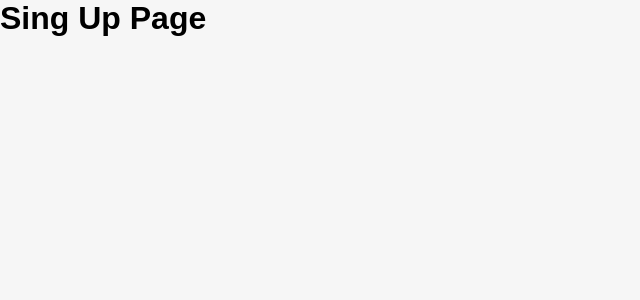
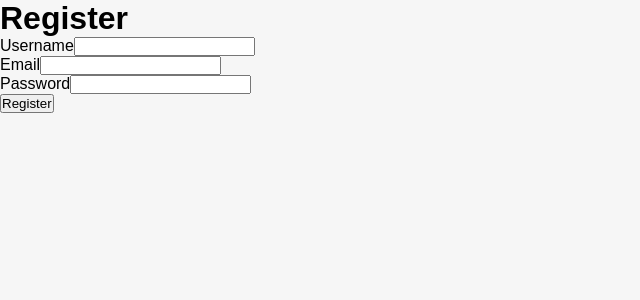
Before and after one commit to HamiAvet/app-router-diary, a Next.js app in the folder nextjs-diary/: page /register in a window 1280 px wide. Shown: the top 300 px of the page, without its empty margins (0-640 px from the left). Built offline with nearby package versions, Linux system fonts and the light colour scheme.

Commit message:
is working

```diff
--- /dev/null
+++ b/nextjs-diary/app/api/register/route.js
@@ -0,0 +1,22 @@
+import { NextResponse } from 'next/server';
+import { addUser } from '@/app/lib/data'
+
+
+/*export async function GET() {
+
+    if () {
+        return NextResponse.json({ message: 'No events found' }, { status: 404 });
+    }
+    return NextResponse.json(events, {status: 200});
+}*/
+
+export async function POST(request) {
+    const data = await request.json()
+    console.log(data);
+
+    if (!data.username || !data.email || !data.password) {
+        return NextResponse.json({ error: 'All fields are required' }, { status: 400 });
+    }
+    const dbResponse = await addUser(data)
+    return NextResponse.json(dbResponse, {status: 201});
+}
--- a/nextjs-diary/app/lib/data.js
+++ b/nextjs-diary/app/lib/data.js
@@ -33,6 +33,7 @@ export async function getLink() {
     `;
 }
 
+// Diary event functions
 export async function addEvent(event) {
     await sql`
         CREATE TABLE IF NOT EXISTS events (
@@ -60,8 +61,6 @@ export async function getEvent() {
     `;
 }
 
-
-
 export async function deleteEvent(event) {
     return await sql`
         DELETE FROM events
@@ -76,3 +75,31 @@ export async function updateEventStatus(event) {
         WHERE id = ${event.id}
     `
 }
+
+// User functions
+export async function addUser(user) {
+    await sql`
+        CREATE TABLE IF NOT EXISTS users (
+            id SERIAL PRIMARY KEY NOT NULL,
+            username VARCHAR(50) UNIQUE,
+            email VARCHAR(100) UNIQUE,
+            password VARCHAR(255)
+        );
+    `
+    const inserted = await sql`
+        INSERT INTO users (username, email, password)
+        VALUES (${user.username}, ${user.email}, ${user.password})
+        RETURNING id, username, email password;
+    `
+
+    return inserted
+}
+
+/*export async function getUserById(id) {
+    const user = await sql`
+        SELECT id, username, email
+        FROM users
+        WHERE id = ${id}
+    `
+    return user[0];
+}*/
--- a/nextjs-diary/app/register/page.tsx
+++ b/nextjs-diary/app/register/page.tsx
@@ -1,9 +1,55 @@
+'use client'
+
+import { FormEvent } from "react";
+import { useState } from "react";
 import "./page.css";
 
 export default function registerPage() {
+    const [ results, setResults ] = useState(null);
+
+
+    const handleForm = async (user: FormEvent<HTMLFormElement>) => {
+       user.preventDefault();
+       const formData = new FormData(user.currentTarget);
+
+       const data = Object.fromEntries(formData);
+       console.log(data);
+       const JSONData = JSON.stringify(data);
+       console.log(JSONData);
+
+       const options = {
+            method: "POST",
+            headers: {
+                "Content-Type": "application/json"
+            },
+            body : JSONData
+        }
+
+        const response = await fetch("/api/register/", options);
+        const result = await response.json();
+        setResults(result);
+        console.log(results);
+
+   };
     return (
-        <div>
-            <h1>Sing Up Page</h1>
+        <div className="register_container">
+            <h1>Register</h1>
+            <form className="register_form" onSubmit={handleForm}>
+                <div className="input_div">
+                    <label htmlFor="username">Username</label>
+                    <input name="username" id="username" type="text" maxLength={20} required/>
+                </div>
+                <div className="input_div">
+                    <label htmlFor="email">Email</label>
+                    <input name="email" id="email" type="email" maxLength={20} required/>
+                </div>
+                <div className="input_div">
+                    <label htmlFor="password">Password</label>
+                    <input name="password" id="password" type="password" maxLength={20} required/>
+                </div>
+                <button type="submit">Register</button>
+            </form>
+
         </div>
     )
 }
--- a/nextjs-diary/app/ui/card/card.tsx
+++ b/nextjs-diary/app/ui/card/card.tsx
@@ -87,10 +87,6 @@ export default function Card({ currentPage }: { currentPage: number }) {
     const startIndex = (page - 1) * eventsPerPage;
     const paginatedEvents = filteredEvents.slice(startIndex, startIndex + eventsPerPage);
     const totalPages = Math.ceil(filteredEvents.length / eventsPerPage);
-    console.log(paginatedEvents);
-    console.log("total", totalPages);
-
-
 
     return (
         <>
```
Lines whose indentation alone changed are shown as unchanged.
